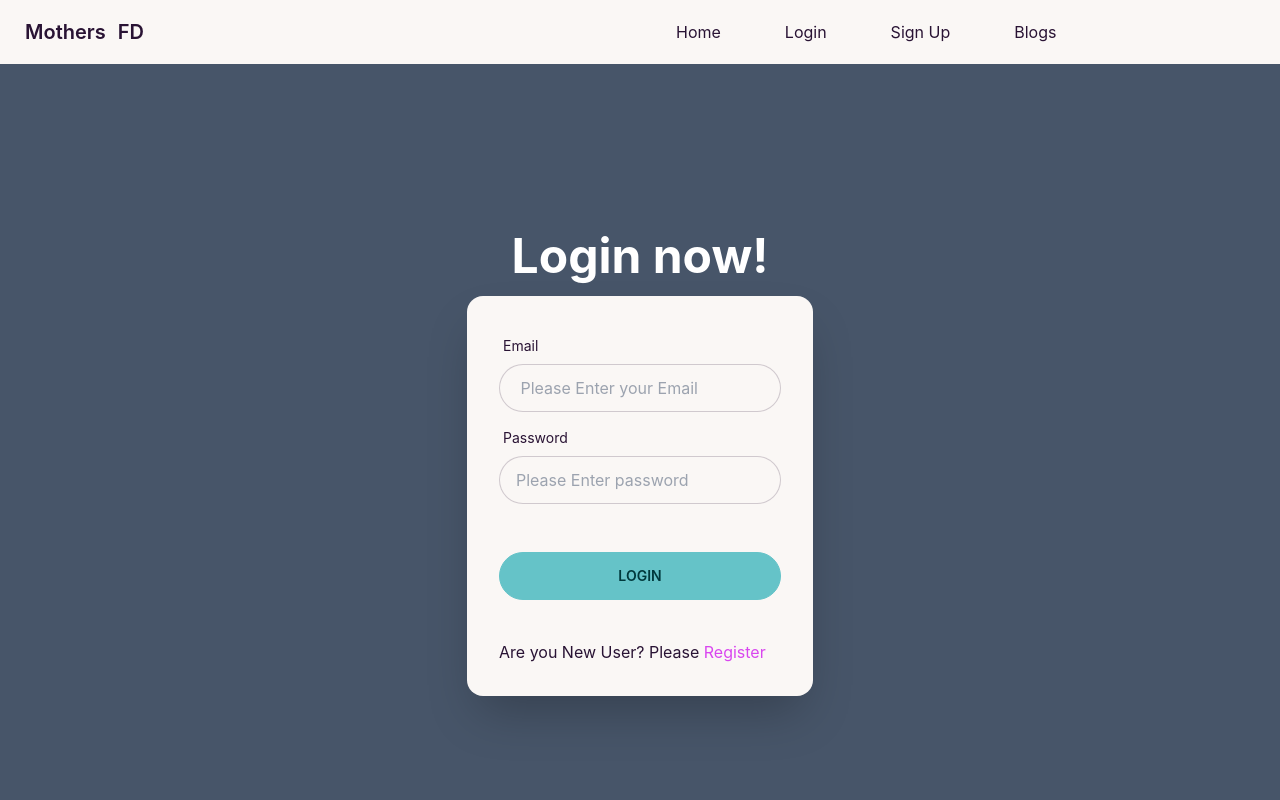
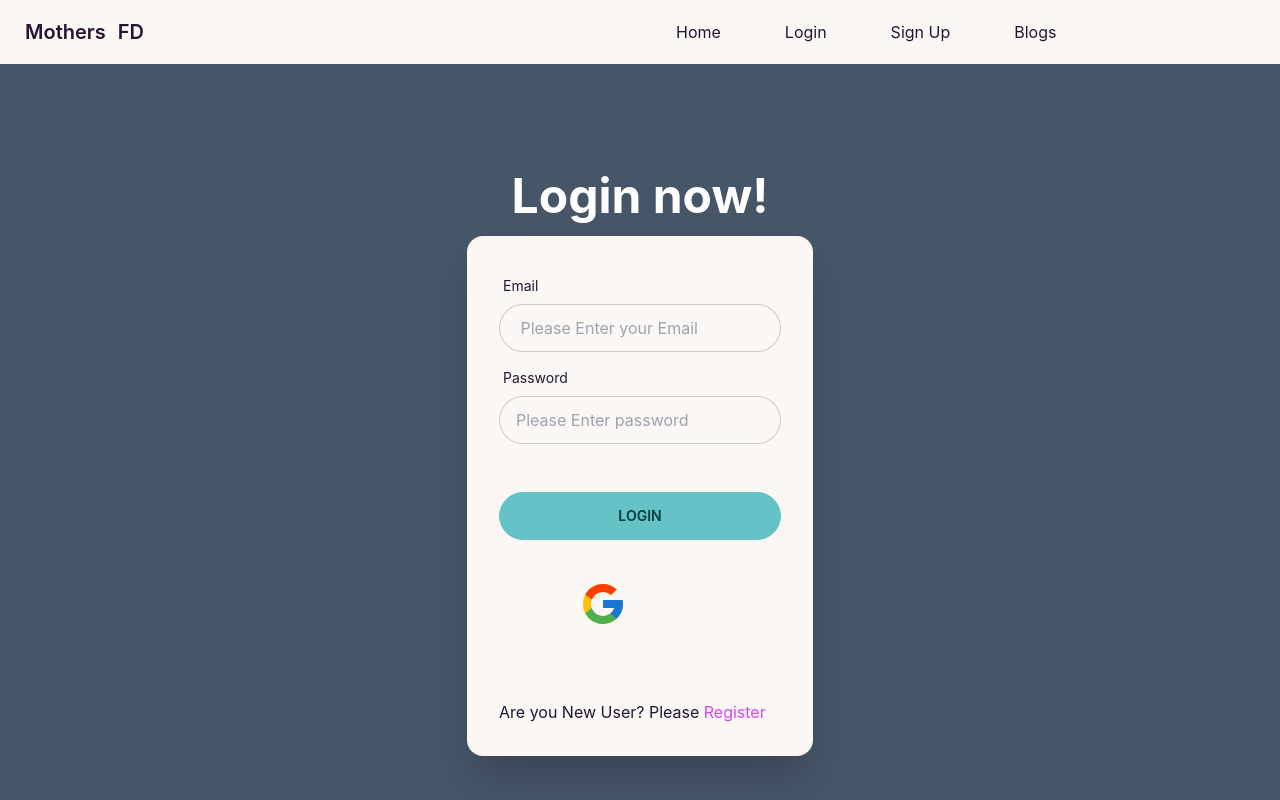
Before and after one commit to Mofassel100/reviews-client-assignment, a React (Create React App) app: page /login in a window 1280 px wide. Shown: the top 800 px of the page. Built offline with nearby package versions, Linux system fonts and the light colour scheme; no server answers.

Commit message:
code add and some edit

```diff
--- a/package.json
+++ b/package.json
@@ -15,7 +15,7 @@
     "react": "^18.2.0",
     "react-dom": "^18.2.0",
     "react-hot-toast": "^2.4.0",
-    "react-icons": "^4.6.0",
+    "react-icons": "^4.7.1",
     "react-photo-view": "^1.2.2",
     "react-router-dom": "^6.4.3",
     "react-scripts": "5.0.1",
--- a/src/Authentication/Login/Login.js
+++ b/src/Authentication/Login/Login.js
@@ -2,8 +2,9 @@ import React, { useContext } from 'react';
 import toast from 'react-hot-toast';
 import { Link, useLocation, useNavigate } from 'react-router-dom';
 import { AuthContext } from '../../AuthProvider/AuthProvider';
+import {FcGoogle} from "react-icons/fc";
 const Login = () => {
-  const { loginUser } = useContext(AuthContext)
+  const { loginUser,googleLogIn } = useContext(AuthContext)
   const navigate = useNavigate();
   const location = useLocation();
   const from = location.state?.from?.pathname || "/"
@@ -47,6 +48,7 @@ const Login = () => {
             <div className="form-control mt-6">
               <button className="btn btn-primary">Login</button>
             </div>
+            <div><button className='hover:bg-green-700 px-20 py-3  rounded text-white text-5xl my-5' onClick={googleLogIn}><  FcGoogle/></button></div>
             <br />
             <p>Are you New User? Please <Link className='text-fuchsia-500' to='/register'>Register</Link></p>
           </form>
--- a/src/ProjectComponent/SignUp/SignUp.js
+++ b/src/Authentication/SignUp/SignUp.js
@@ -3,16 +3,15 @@ import toast from 'react-hot-toast';
 import { Link, useLocation, useNavigate } from 'react-router-dom';
 import { AuthContext } from '../../AuthProvider/AuthProvider';
 import UseTitle from '../../RoutHooks/RoutHooks';
+import {FcGoogle} from "react-icons/fc";
 
 const SignUp = () => {
     const { googleLogIn } = useContext(AuthContext)
-
     UseTitle('Sign Up')
     const navigate = useNavigate();
     const location = useLocation();
     const from = location.state?.from?.pathname || "/"
     const handelGoogleLOgnin = () => {
-
         googleLogIn()
             .then(result => {
                 console.log(result);
@@ -26,14 +25,14 @@ const SignUp = () => {
     }
     return (
         <div className=''>
-            <div className='my-10 text-center'>
-                <Link ><button className='hover:bg-green-700 px-20 py-3 bg-blue-700 rounded text-white my-5' onClick={handelGoogleLOgnin}>Google Sign In</button></Link>
+              <div className='my-10 text-center'>
+                <Link to='/register'><button className='hover:bg-green-700 px-20 py-3 bg-blue-700 rounded text-white my-5'>Register</button></Link>
 
             </div>
+
             <h1 className='mx-auto text-center text-6xl my-5'> ------- OR ------</h1>
             <div className='my-10 text-center'>
-                <Link to='/register'><button className='hover:bg-green-700 px-20 py-3 bg-blue-700 rounded text-white my-5'>Register</button></Link>
-
+                <Link ><button className='hover:bg-green-700 px-20 py-3  rounded text-white text-5xl my-5' onClick={handelGoogleLOgnin}><  FcGoogle/></button></Link>
             </div>
 
         </div>
--- a/src/ProjectComponent/Navber/Navber.js
+++ b/src/ProjectComponent/Navber/Navber.js
@@ -19,8 +19,8 @@ const Navber = () => {
 
     {user?.uid ?
       <>
-        <li className='mr-2  text-rose-400 hover:bg-emerald-500 bg-black rounded px-2 py-1' ><Link to='/myriviews'>My Reviews</Link></li>
-        <li className='mr-2  text-rose-400 hover:bg-emerald-500 bg-black rounded px-2 py-1' ><Link to='/myservice'>Add Service</Link></li>
+        <li className='mr-2   hover:bg-emerald-500 rounded px-2 py-1' ><Link to='/myriviews'>My Reviews</Link></li>
+        <li className='mr-2 hover:bg-emerald-500  rounded px-2 py-1' ><Link to='/myservice'>Add Service</Link></li>
         <li className='px-2 mx-2 hover:text-lime-400'><Link onClick={LogOut}>LogOut</Link></li>
         <li className='px-2 mx-2 hover:text-lime-400'><Link >{user?.displayName}</Link></li>
       </>
@@ -43,18 +43,6 @@ const Navber = () => {
           </label>
           <ul tabIndex={0} className="menu menu-compact dropdown-content mt-3 p-2 shadow bg-base-100 rounded-box w-52">
             {allRoutes}
-            {/* <li><a>Item 1</a></li>
-        <li tabIndex={0}>
-          <a className="justify-between">
-            Parent
-            <svg className="fill-current" xmlns="http://www.w3.org/2000/svg" width="24" height="24" viewBox="0 0 24 24"><path d="M8.59,16.58L13.17,12L8.59,7.41L10,6L16,12L10,18L8.59,16.58Z"/></svg>
-          </a>
-          <ul className="p-2">
-            <li><a>Submenu 1</a></li>
-            <li><a>Submenu 2</a></li>
-          </ul>
-        </li>
-        <li><a>Item 3</a></li> */}
           </ul>
         </div>
         <a className="btn btn-ghost normal-case text-xl"><span className='mr-3'>Mothers</span>FD</a>
@@ -62,45 +50,10 @@ const Navber = () => {
       <div className="navbar-center hidden lg:flex">
         <ul className="menu menu-horizontal px-1">
           {allRoutes}
-          {/* <li><a>Item 1</a></li>
-      <li tabIndex={0}>
-        <a>
-          Parent
-          <svg className="fill-current" xmlns="http://www.w3.org/2000/svg" width="20" height="20" viewBox="0 0 24 24"><path d="M7.41,8.58L12,13.17L16.59,8.58L18,10L12,16L6,10L7.41,8.58Z"/></svg>
-        </a>
-        <ul className="p-2">
-          <li><a>Submenu 1</a></li>
-          <li><a>Submenu 2</a></li>
-        </ul>
-      </li>
-      <li><a>Item 3</a></li> */}
+
         </ul>
       </div>
-
     </div>
-
-
-
-    //   <div className="navbar bg-base-100">
-    //   {/* <div className="navbar-start">
-    //     <div className="dropdown">
-    //       <label tabIndex={0} className="btn btn-ghost btn-circle">
-    //         <svg xmlns="http://www.w3.org/2000/svg" className="h-5 w-5" fill="none" viewBox="0 0 24 24" stroke="currentColor"><path strokeLinecap="round" strokeLinejoin="round" strokeWidth="2" d="M4 6h16M4 12h16M4 18h7" /></svg>
-    //       </label>
-    //       <ul tabIndex={0} className="menu menu-compact dropdown-content mt-3 p-2 shadow bg-base-100 rounded-box ">
-    //         <li><a>Homepage</a></li>
-
-    //       </ul>
-    //     </div>
-    //   </div> */}
-    //   <h3 className='nav-start text-3xl text-red-300'>Mothers Delivery Foods</h3>
-    //   <div className="navbar">
-    //      <Link to='/'  className="btn btn-ghost normal-case text-xl">HomePage</Link>
-    //   </div>
-    //   <div className="navbar list-none  ">
-    //
-    //   </div>
-    // </div>
   );
 };
 
--- a/src/Routes/Router.js
+++ b/src/Routes/Router.js
@@ -10,7 +10,7 @@ import MyReviews from '../ProjectComponent/MyReviews/MyReviews';
 import MyServiceFoods from '../ProjectComponent/MyServiceFoods/MyServiceFoods';
 import ServiceDetail from '../ProjectComponent/ServiceDetails/ServiceDetail';
 import ServiceFood from '../ProjectComponent/ServiceFood/ServiceFood';
-import SignUp from '../ProjectComponent/SignUp/SignUp';
+import SignUp from '../Authentication/SignUp/SignUp';
 import PrivateRouter from './PrivateRouter/PrivateRouter'
 
 
```
Also changed, not shown: 1 other file (tests, documents, lock files or other folders).
